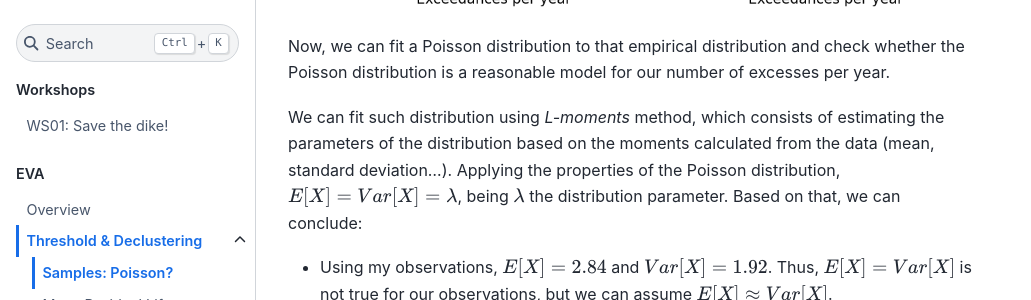
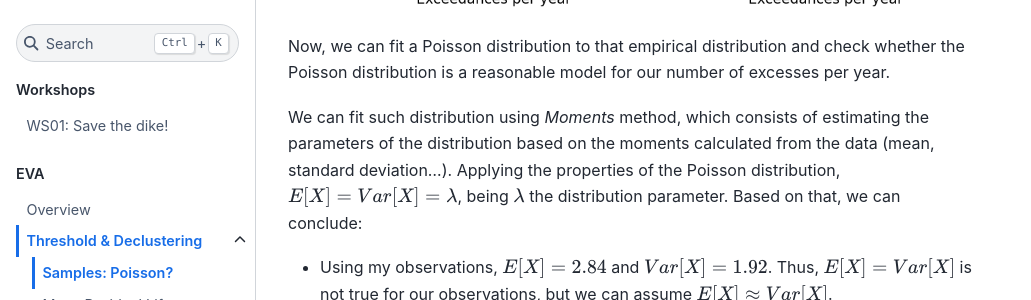
Before and after one commit to TUDelft-CITG/HOS-workbook, a Jupyter Book: the page built from book/EVA/poisson.md, in a window 1280 px wide and 900 px high, scrolled down 560 px. Shown: the part 153-453 px from the top of the window, without its empty margins (0-1031 px from the left). Built offline with Jupyter Book 1.0.4 settings and Sphinx 7.4.7 and the Sphinx Book theme 1.1.4, drawn with Linux system fonts in a browser that asks for light colours; comment, search, counter and statistics services are not loaded.

Commit message:
typo in EVA

```diff
--- a/book/EVA/poisson.md
+++ b/book/EVA/poisson.md
@@ -13,7 +13,7 @@ Empirical pmf and cdf for number of excesses per year.
 
 Now, we can fit a Poisson distribution to that empirical distribution and check whether the Poisson distribution is a reasonable model for our number of excesses per year.
 
-We can fit such distribution using *L-moments* method, which consists of estimating the parameters of the distribution based on the moments calculated from the data (mean, standard deviation...). Applying the properties of the Poisson distribution, $E[X]=Var[X]=\lambda$, being $\lambda$ the distribution parameter. Based on that, we can conclude:
+We can fit such distribution using *Moments* method, which consists of estimating the parameters of the distribution based on the moments calculated from the data (mean, standard deviation...). Applying the properties of the Poisson distribution, $E[X]=Var[X]=\lambda$, being $\lambda$ the distribution parameter. Based on that, we can conclude:
 - Using my observations, $E[X]=2.84$ and $Var[X]= 1.92$. Thus, $E[X]=Var[X]$ is not true for our observations, but we can assume $E[X]\approx Var[X]$.
 - We can assume a fitted Poisson with $\lambda = E[X]= 2.84$ for the subsequent analysis.
 
```
